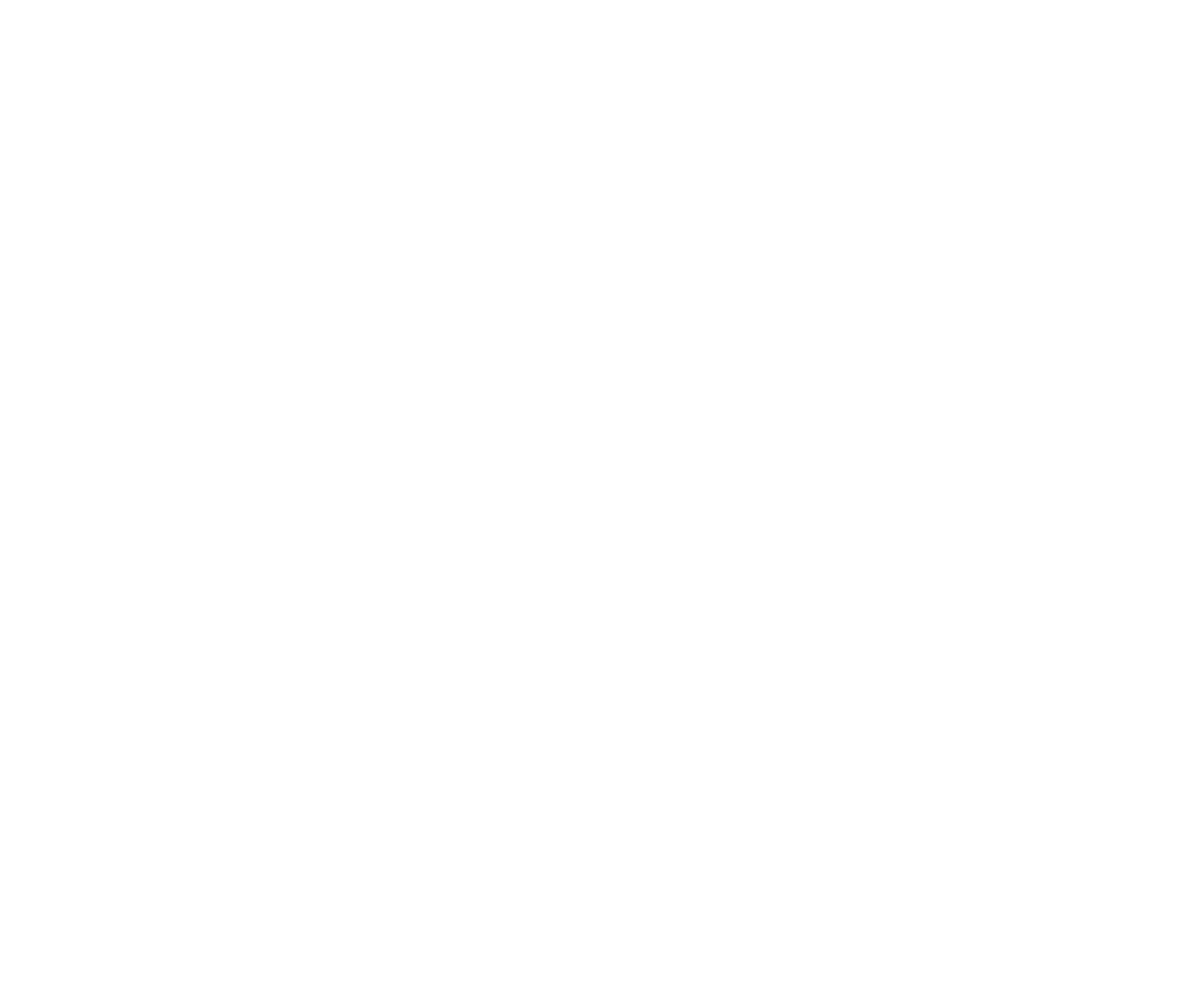
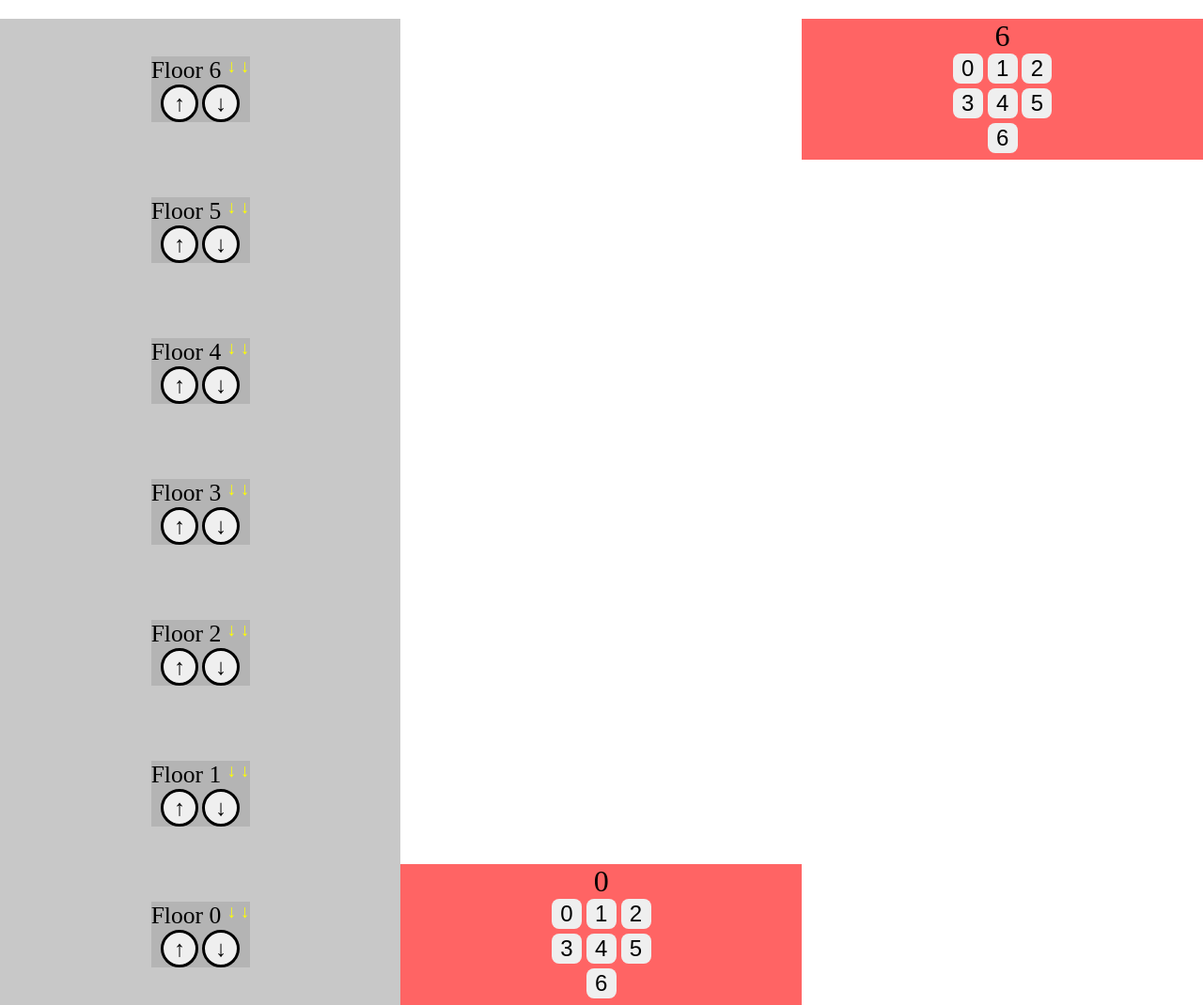
Before and after one commit to UltraMKF12/Lift, a plain HTML site: page index.html in a window 1280 px wide. Shown: the whole page at 94% size. Before the commit the page ends 800 px from the top, so only its background shows below. Drawn offline with Linux system fonts and the light colour scheme.

Commit message:
LiftUI done

```diff
--- a/index.html
+++ b/index.html
@@ -1,11 +1,124 @@
 <!DOCTYPE html>
 <html lang="en">
+
 <head>
     <meta charset="UTF-8">
     <meta name="viewport" content="width=device-width, initial-scale=1.0">
     <title>Lift</title>
+    <link rel="stylesheet" href="style.css">
 </head>
+
 <body>
+    <div class="floor-container">
+        <div class="floor">
+            <p>
+                Floor 6
+                <span class="floor-lift-positions">&darr; &darr;</span>
+            </p>
+            <div class="floor-buttons">
+                <button>&uarr;</button>
+                <button>&darr;</button>
+            </div>
+        </div>
+
+        <div class="floor">
+            <p>
+                Floor 5
+                <span class="floor-lift-positions">&darr; &darr;</span>
+            </p>
+            <div class="floor-buttons">
+                <button>&uarr;</button>
+                <button>&darr;</button>
+            </div>
+        </div>
+
+        <div class="floor">
+            <p>
+                Floor 4
+                <span class="floor-lift-positions">&darr; &darr;</span>
+            </p>
+            <div class="floor-buttons">
+                <button>&uarr;</button>
+                <button>&darr;</button>
+            </div>
+        </div>
+
+        <div class="floor">
+            <p>
+                Floor 3
+                <span class="floor-lift-positions">&darr; &darr;</span>
+            </p>
+            <div class="floor-buttons">
+                <button>&uarr;</button>
+                <button>&darr;</button>
+            </div>
+        </div>
+
+        <div class="floor">
+            <p>
+                Floor 2
+                <span class="floor-lift-positions">&darr; &darr;</span>
+            </p>
+            <div class="floor-buttons">
+                <button>&uarr;</button>
+                <button>&darr;</button>
+            </div>
+        </div>
+
+        <div class="floor">
+            <p>
+                Floor 1
+                <span class="floor-lift-positions">&darr; &darr;</span>
+            </p>
+            <div class="floor-buttons">
+                <button>&uarr;</button>
+                <button>&darr;</button>
+            </div>
+        </div>
+
+        <div class="floor">
+            <p>
+                Floor 0
+                <span class="floor-lift-positions">&darr; &darr;</span>
+            </p>
+            <div class="floor-buttons">
+                <button>&uarr;</button>
+                <button>&darr;</button>
+            </div>
+        </div>
+    </div>
+
+    <div class="lift-container">
+        <div id="lift1">
+            <p id="lift1-text">0</p>
+            <div class="lift-buttons">
+                <button>0</button>
+                <button>1</button>
+                <button>2</button>
+                <button>3</button>
+                <button>4</button>
+                <button>5</button>
+                <button>6</button>
+            </div>
+        </div>
+    </div>
+
+    <div class="lift-container">
+        <div id="lift2">
+            <p id="lift2-text">6</p>
+            <div class="lift-buttons">
+                <button>0</button>
+                <button>1</button>
+                <button>2</button>
+                <button>3</button>
+                <button>4</button>
+                <button>5</button>
+                <button>6</button>
+            </div>
+        </div>
+    </div>
+
     <script src="script.js"></script>
 </body>
+
 </html>
--- a/script.js
+++ b/script.js
@@ -11,38 +11,40 @@ class Lift {
 }
 
 class Building {
-    constructor (floors) {
+    constructor(floors) {
         this.floors = floors;
         this.liftLeft = new Lift(0);
-        this.liftRight = new Lift(floors-1);
-    }
+        this.liftRight = new Lift(floors - 1);
     }
 
-function CallLift(lift, towards) {
-    let diff1 = Math.abs(lift[0] - towards);
-    let diff2 = Math.abs(lift[1] - towards);
+    CallLift(towards) {
+        let diff1 = Math.abs(this.liftLeft.position - towards);
+        let diff2 = Math.abs(this.liftRight.position - towards);
 
         if (diff1 < diff2) {
-        lift[0] = towards;
+            this.liftLeft.position = towards;
         }
         else if (diff1 > diff2) {
-        lift[1] = towards;
+            this.liftRight.position = towards;
         }
         else {
-        if (lift[0] <= lift[1]) {
-            lift[0] = towards;
+            if (this.liftLeft.position <= this.liftRight.position) {
+                this.liftLeft.position = towards;
             }
             else {
-            lift[1] = towards;
+                this.liftRight.position = towards;
             }
         }
     }
 
-let lift = [0, 6];
+    PrintPosition() {
+        console.log(`${this.liftLeft.position} - ${this.liftRight.position}`);
+    }
+}
 
-CallLift(lift, 4);
-CallLift(lift, 3);
-CallLift(lift, 2);
-CallLift(lift, 1);
-CallLift(lift, 1);
-console.log(lift);
+
+const building = new Building(7);
+building.CallLift(4);
+building.CallLift(2);
+building.CallLift(3);
+building.PrintPosition();
--- a/style.css
+++ b/style.css
@@ -0,0 +1,89 @@
+* {
+    margin: 0;
+    padding: 0;
+    box-sizing: border-box;
+}
+
+body {
+    margin-top: 20px;
+    display: grid;
+    grid-template-columns: auto auto auto;
+}
+
+/* Floors */
+.floor-container {
+    background-color: rgb(200, 200, 200);
+    display: grid;
+    grid-template-rows: repeat(7, 150px);
+    justify-content: center;
+    align-items: center;
+}
+
+.floor {
+    background-color: rgb(180, 180, 180);
+    display: flex;
+    flex-direction: column;
+    justify-content: center;
+    align-items: center;
+}
+
+.floor p {
+    font-size: 1.6rem;
+}
+
+.floor-lift-positions {
+    color: rgb(255, 255, 0);
+    font-size: 1.2rem;
+    vertical-align: top;
+}
+
+.floor button {
+    border: none;
+    font-size: 1.5rem;
+    width: 2.5rem;
+    height: 2.5rem;
+    border-radius: 2rem;
+    border: 3px solid black;
+}
+
+
+/* Lifts */
+
+.lift-container {
+    display: grid;
+    grid-template-rows: repeat(7, 150px);
+}
+
+.lift-container div{
+    background-color: rgb(255, 100, 100);
+    justify-content: center;
+    align-items: center;
+    font-size: 2rem;
+    text-align: center;
+}
+
+#lift1 {
+    grid-row: 7;
+}
+#lift2 {
+    grid-row: 1;
+}
+
+.lift-buttons {
+    display: grid;
+    grid-template-columns: auto auto auto;
+    justify-items: center;
+    gap: 0.3rem;
+}
+
+.lift-buttons button:last-child {
+    grid-column: 2;
+}
+
+.lift-buttons button {
+    border: none;
+    font-size: 1.5rem;
+    width: 2rem;
+    height: 2rem;
+    border-radius: 0.5rem;
+}
```
Also changed, not shown: design.txt. Lines whose indentation alone changed are shown as unchanged.
